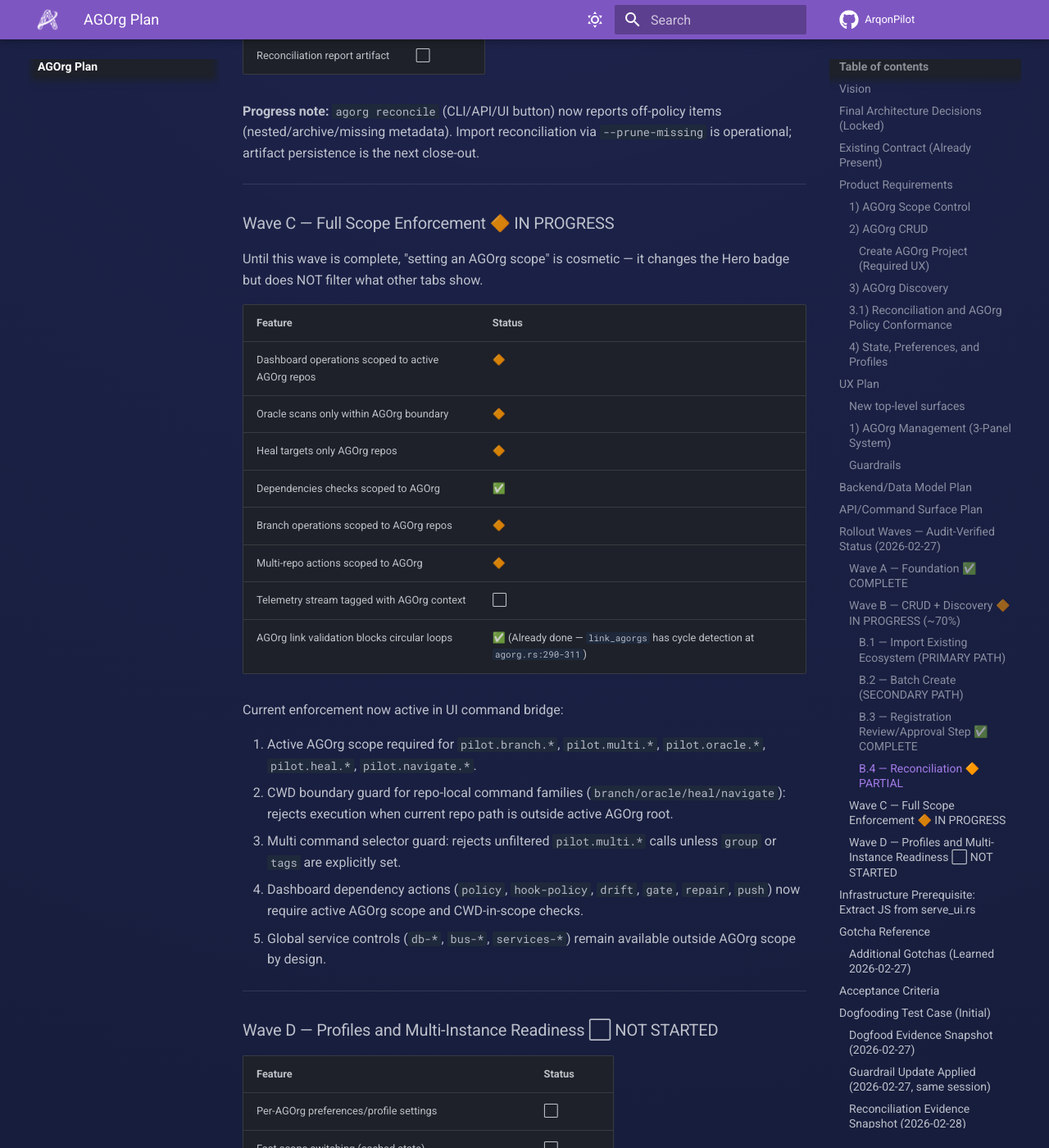
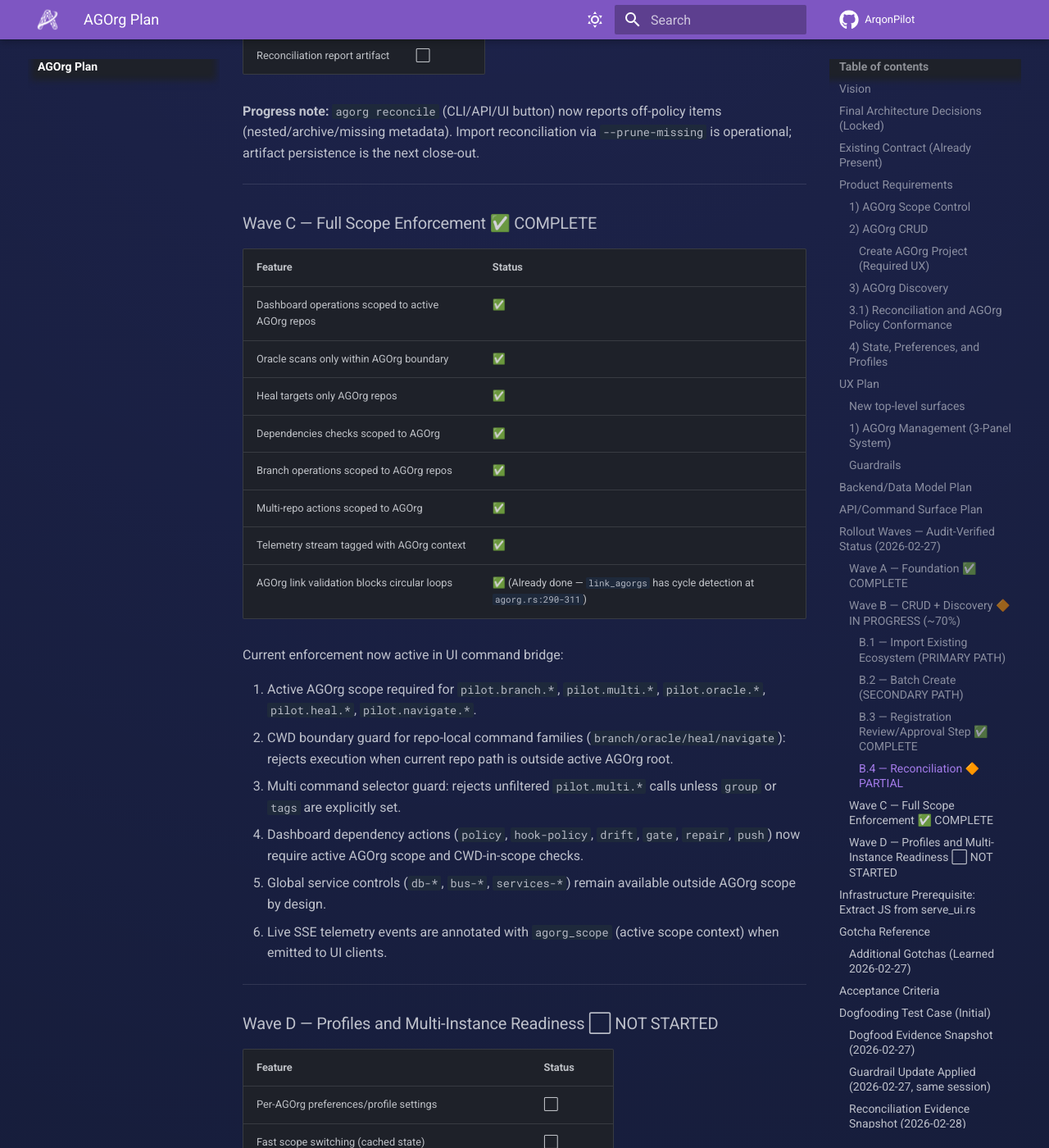
Before and after one commit to novelbytelabs/ArqonPilot, an MkDocs documentation site: the page built from docs/agorg-control-plane-plan.md, in a window 1280 px wide and 1400 px high, scrolled down 11062 px. Shown: the whole window at 82% size. Built offline with MkDocs 1.6.1 and Material for MkDocs 9.7.7, drawn with Linux system fonts in a browser that asks for light colours; comment, search, counter and statistics services are not loaded.

Commit message:
feat(agorg): complete Wave C with telemetry scope tagging

```diff
--- a/docs/agorg-control-plane-plan.md
+++ b/docs/agorg-control-plane-plan.md
@@ -337,19 +337,17 @@ Add new commands/endpoints:
 
 ---
 
-### Wave C — Full Scope Enforcement 🔶 IN PROGRESS
-
-Until this wave is complete, "setting an AGOrg scope" is cosmetic — it changes the Hero badge but does NOT filter what other tabs show.
+### Wave C — Full Scope Enforcement ✅ COMPLETE
 
 | Feature | Status |
 |---------|--------|
-| Dashboard operations scoped to active AGOrg repos | 🔶 |
-| Oracle scans only within AGOrg boundary | 🔶 |
-| Heal targets only AGOrg repos | 🔶 |
+| Dashboard operations scoped to active AGOrg repos | ✅ |
+| Oracle scans only within AGOrg boundary | ✅ |
+| Heal targets only AGOrg repos | ✅ |
 | Dependencies checks scoped to AGOrg | ✅ |
-| Branch operations scoped to AGOrg repos | 🔶 |
-| Multi-repo actions scoped to AGOrg | 🔶 |
-| Telemetry stream tagged with AGOrg context | ⬜ |
+| Branch operations scoped to AGOrg repos | ✅ |
+| Multi-repo actions scoped to AGOrg | ✅ |
+| Telemetry stream tagged with AGOrg context | ✅ |
 | AGOrg link validation blocks circular loops | ✅ (Already done — `link_agorgs` has cycle detection at `agorg.rs:290-311`) |
 
 Current enforcement now active in UI command bridge:
@@ -359,6 +357,7 @@ Current enforcement now active in UI command bridge:
 3. Multi command selector guard: rejects unfiltered `pilot.multi.*` calls unless `group` or `tags` are explicitly set.
 4. Dashboard dependency actions (`policy`, `hook-policy`, `drift`, `gate`, `repair`, `push`) now require active AGOrg scope and CWD-in-scope checks.
 5. Global service controls (`db-*`, `bus-*`, `services-*`) remain available outside AGOrg scope by design.
+6. Live SSE telemetry events are annotated with `agorg_scope` (active scope context) when emitted to UI clients.
 
 ---
 
```
Also changed, not shown: docs/developer-guide.md (+1 -0 lines), docs/gotcha-registry.md (+12 -0 lines), 1 other file.
